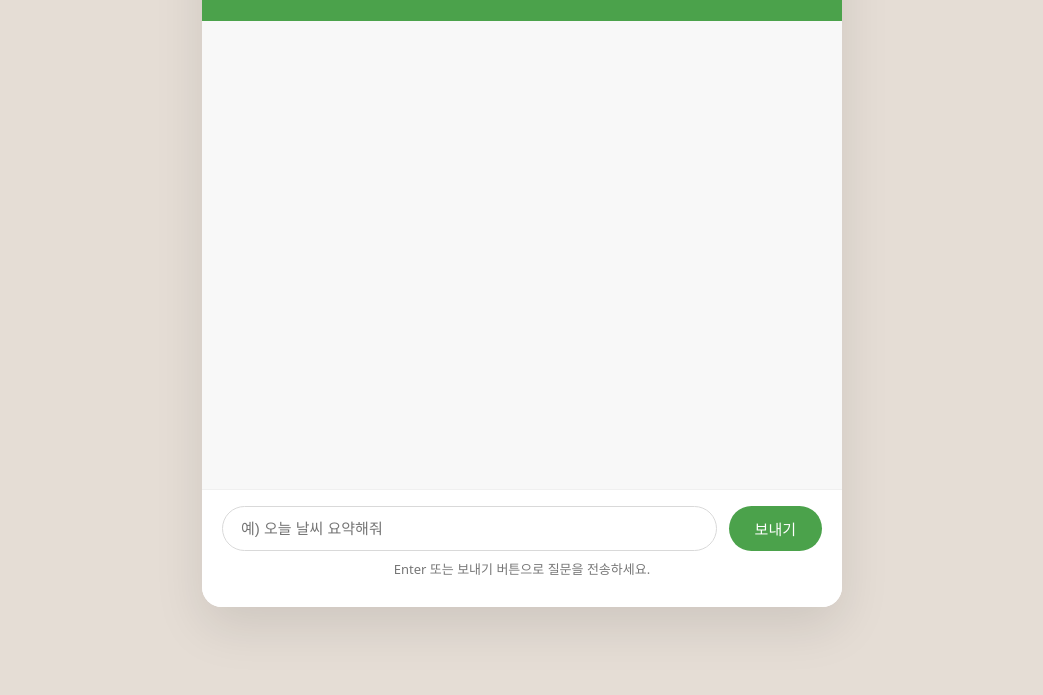
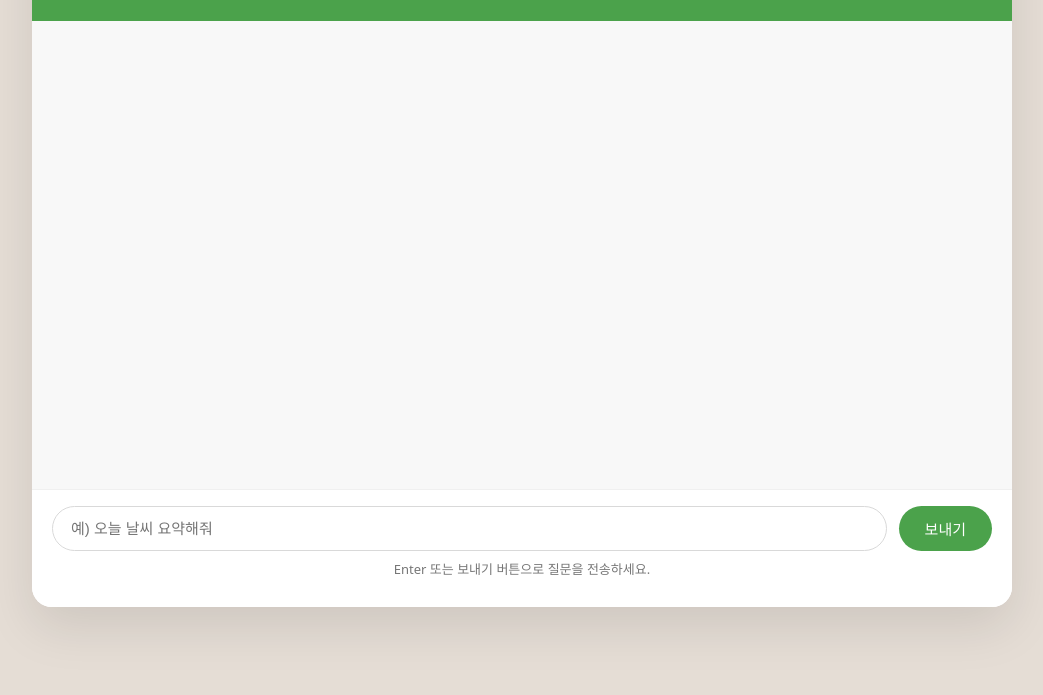
Before and after one commit to ansdo0606/23912451_javascript_-assignment, a website: page public/index.html in a window 1280 px wide. Shown: the part 105-800 px from the top of the page, without its empty margins (118-1161 px from the left). Drawn offline with nearby package versions, Linux system fonts and the light colour scheme.

```diff
--- a/public/css/style.css
+++ b/public/css/style.css
@@ -7,13 +7,13 @@
   font-family: 'Pretendard', 'Noto Sans KR', system-ui, -apple-system, BlinkMacSystemFont, sans-serif;
   background-color: #e5ddd5;
   margin: 0;
-  padding: 20px;
+  padding: 20px 150px;
   min-height: 100vh;
   box-sizing: border-box;
 }
 
 .chat-container {
-  max-width: 640px;
+  max-width: 100%;
   margin: 0 auto;
   background-color: #fff;
   border-radius: 20px;
```
